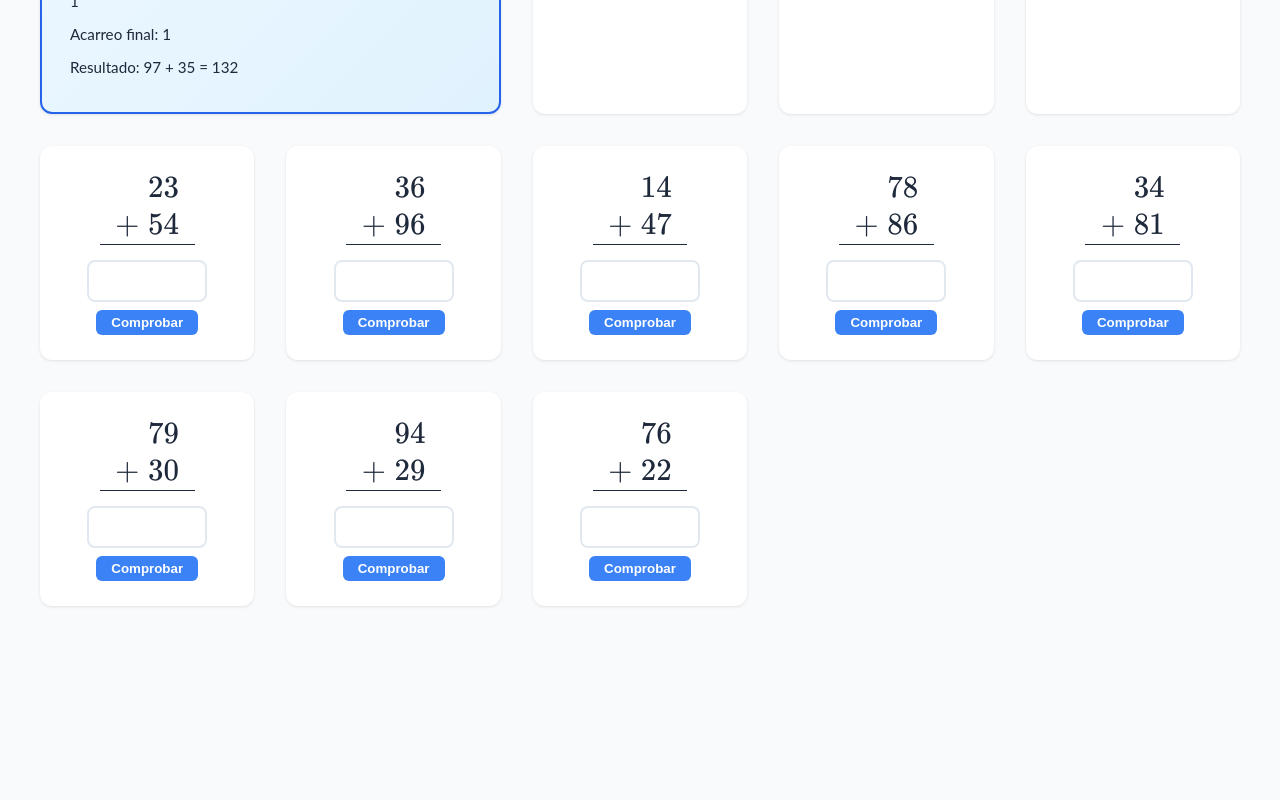
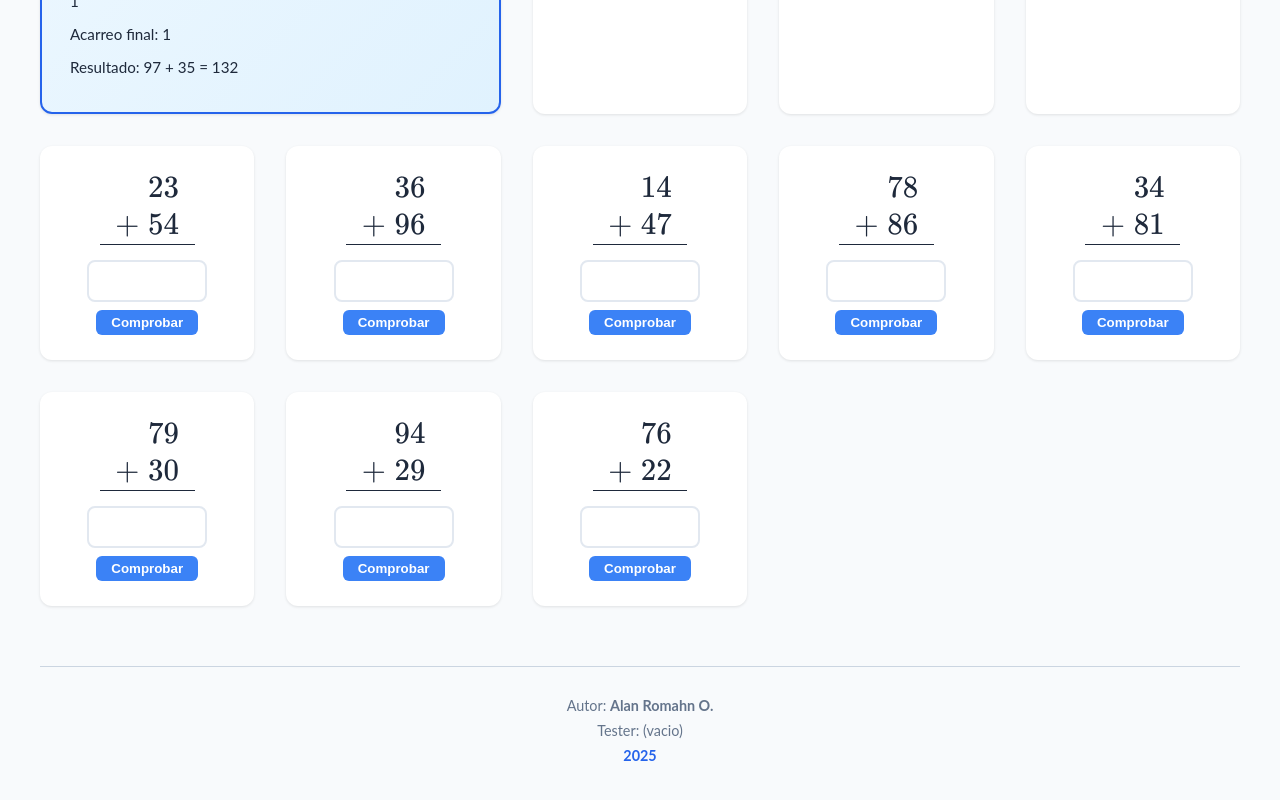
Before and after one commit to romahn68/Xmath-Generator, a React (Vite) app: page / in a window 1280 px wide. Shown: the part 542-1342 px from the top of the page. Before the commit the page ends 1168 px from the top, so only its background shows below. Built offline with nearby package versions, Linux system fonts and the light colour scheme.

Commit message:
Add professional footer with author info

```diff
--- a/src/App.css
+++ b/src/App.css
@@ -263,3 +263,30 @@
 .step-item:has(+ .step-item) {
   margin-bottom: 4px;
 }
+
+/* Footer Styles */
+.app-footer {
+  margin-top: 60px;
+  padding: 30px 0;
+  border-top: 1px solid var(--border);
+  text-align: center;
+  color: #64748b;
+  font-size: 0.9rem;
+}
+
+.footer-content {
+  display: flex;
+  flex-direction: column;
+  align-items: center;
+  gap: 8px;
+}
+
+.footer-content p {
+  margin: 0;
+}
+
+.footer-year {
+  font-weight: 700;
+  margin-top: 8px;
+  color: var(--primary);
+}
--- a/src/App.jsx
+++ b/src/App.jsx
@@ -158,6 +158,14 @@ function App() {
                     );
                 })}
             </div>
+
+            <footer className="app-footer no-print">
+                <div className="footer-content">
+                    <p>Autor: <strong>Alan Romahn O.</strong></p>
+                    <p>Tester: (vacio)</p>
+                    <p className="footer-year">2025</p>
+                </div>
+            </footer>
         </div>
     );
 }
```
